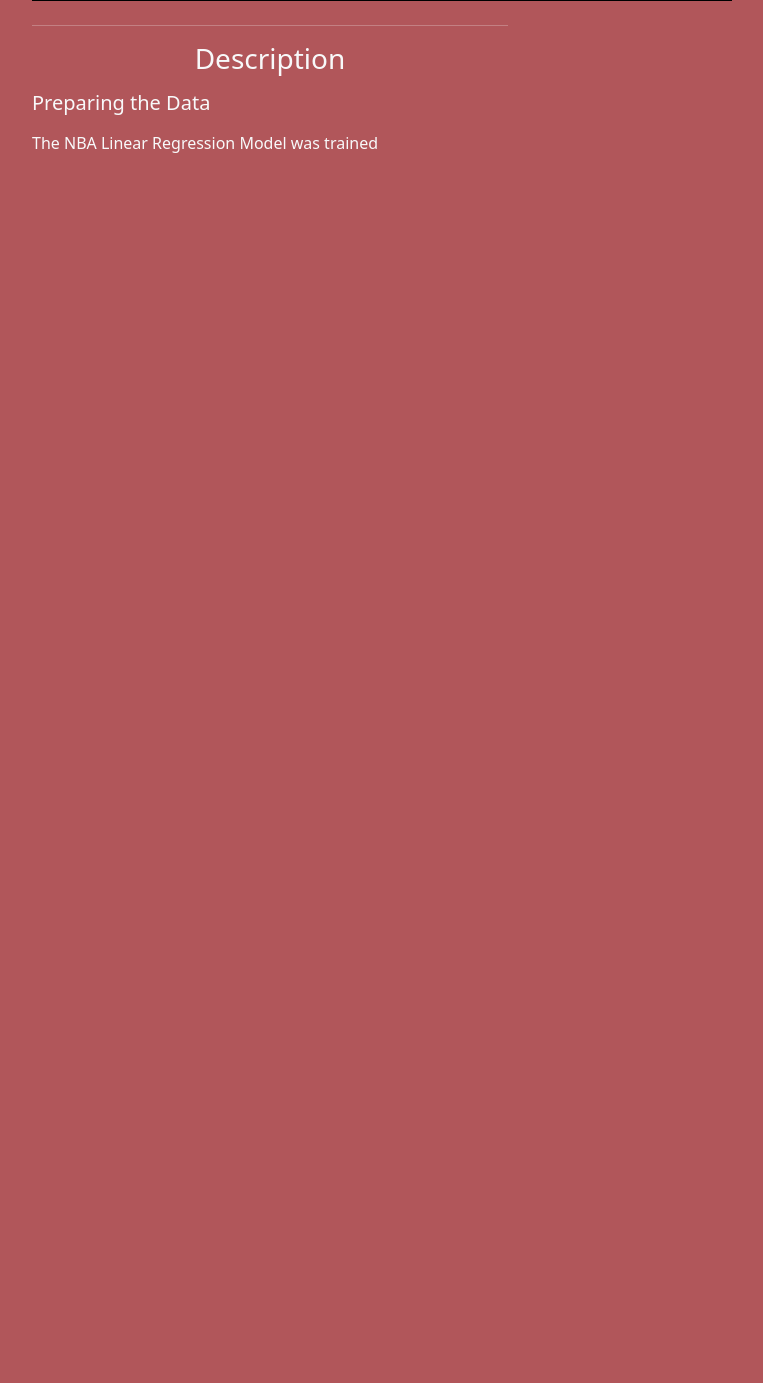
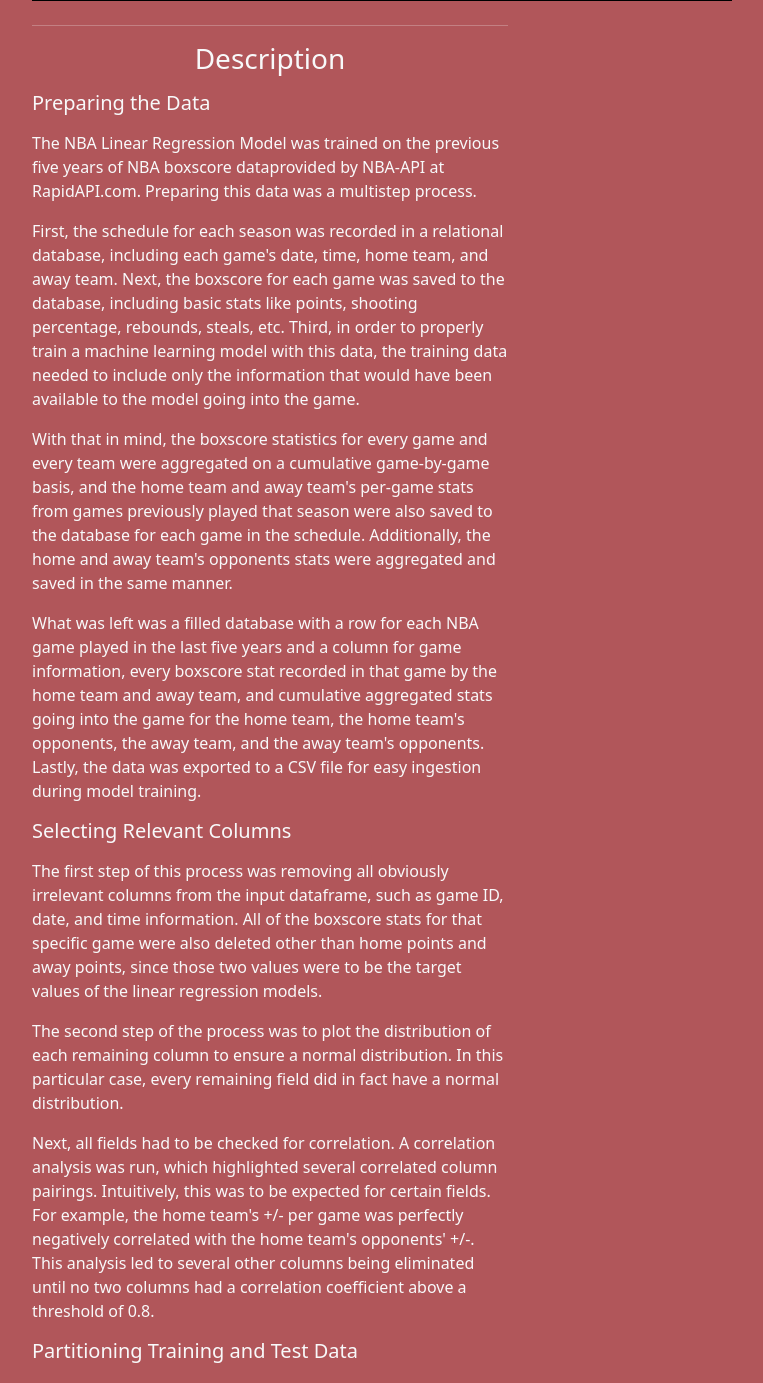
Before and after one commit to david-delgrosso/Sports-Info-App, a Django app: template SportsApp/SportsApp/templates/SportsApp/nba_linreg.html in a window 1280 px wide. Shown: the part 651-2034 px from the top of the page, without its empty margins (370-1133 px from the left). Before the commit the page ends 804 px from the top, so only its background shows below. Run offline with Django 3.2, Linux system fonts and the light colour scheme; the template is opened without the code that fills it, so the values that code supplies are empty; some libraries are stand-ins or nearby versions.

Commit message:
- minor formatting changes - wrote first portion of NBA linear regression description

```diff
--- a/SportsApp/SportsApp/templates/SportsApp/nba_linreg.html
+++ b/SportsApp/SportsApp/templates/SportsApp/nba_linreg.html
@@ -96,7 +96,32 @@
             <hr class="bg-light">
             <h3 class="text-center text-light mb-3">Description</h3>
             <h5 class="text-light mb-3">Preparing the Data</h5>
-            <p class="text-light mb-3">The NBA Linear Regression Model was trained </p>
+            <p class="text-light mb-3">
+                The NBA Linear Regression Model was trained on the previous five years of NBA boxscore dataprovided by NBA-API at RapidAPI.com. Preparing this data was a multistep process.
+            </p>
+            <p class="text-light mb-3">
+                First, the schedule for each season was recorded in a relational database, including each game's date, time, home team, and away team. Next, the boxscore for each game was saved to the database, including basic stats like points, shooting percentage, rebounds, steals, etc. Third, in order to properly train a machine learning model with this data, the training data needed to include only the information that would have been available to the model going into the game.
+            </p>
+            <p class="text-light mb-3">
+                With that in mind, the boxscore statistics for every game and every team were aggregated on a cumulative game-by-game basis, and the home team and away team's per-game stats from games previously played that season were also saved to the database for each game in the schedule. Additionally, the home and away team's opponents stats were aggregated and saved in the same manner.
+            </p>
+            <p class="text-light mb-3">
+                What was left was a filled database with a row for each NBA game played in the last five years and a column for game information, every boxscore stat recorded in that game by the home team and away team, and cumulative aggregated stats going into the game for the home team, the home team's opponents, the away team, and the away team's opponents. Lastly, the data was exported to a CSV file for easy ingestion during model training.
+            </p>
+            <h5 class="text-light mb-3">Selecting Relevant Columns</h5>
+            <p class="text-light mb-3">
+                The first step of this process was removing all obviously irrelevant columns from the input dataframe, such as game ID, date, and time information. All of the boxscore stats for that specific game were also deleted other than home points and away points, since those two values were to be the target values of the linear regression models.
+            </p>
+            <p class="text-light mb-3">
+                The second step of the process was to plot the distribution of each remaining column to ensure a normal distribution. In this particular case, every remaining field did in fact have a normal distribution.
+            </p>
+            <p class="text-light mb-3">
+                Next, all fields had to be checked for correlation. A correlation analysis was run, which highlighted several correlated column pairings. Intuitively, this was to be expected for certain fields. For example, the home team's +/- per game was perfectly negatively correlated with the home team's opponents' +/-. This analysis led to several other columns being eliminated until no two columns had a correlation coefficient above a threshold of 0.8.
+            </p>
+            <h5 class="text-light mb-3">Partitioning Training and Test Data</h5>
+            <p class="text-light mb-3">
+
+            </p>
         </div>
     </section>
 
```
Also changed, not shown: SportsApp/SportsApp/static/css/style.css (+11 -0 lines), SportsApp/SportsApp/templates/SportsApp/index.html (+11 -5 lines).
